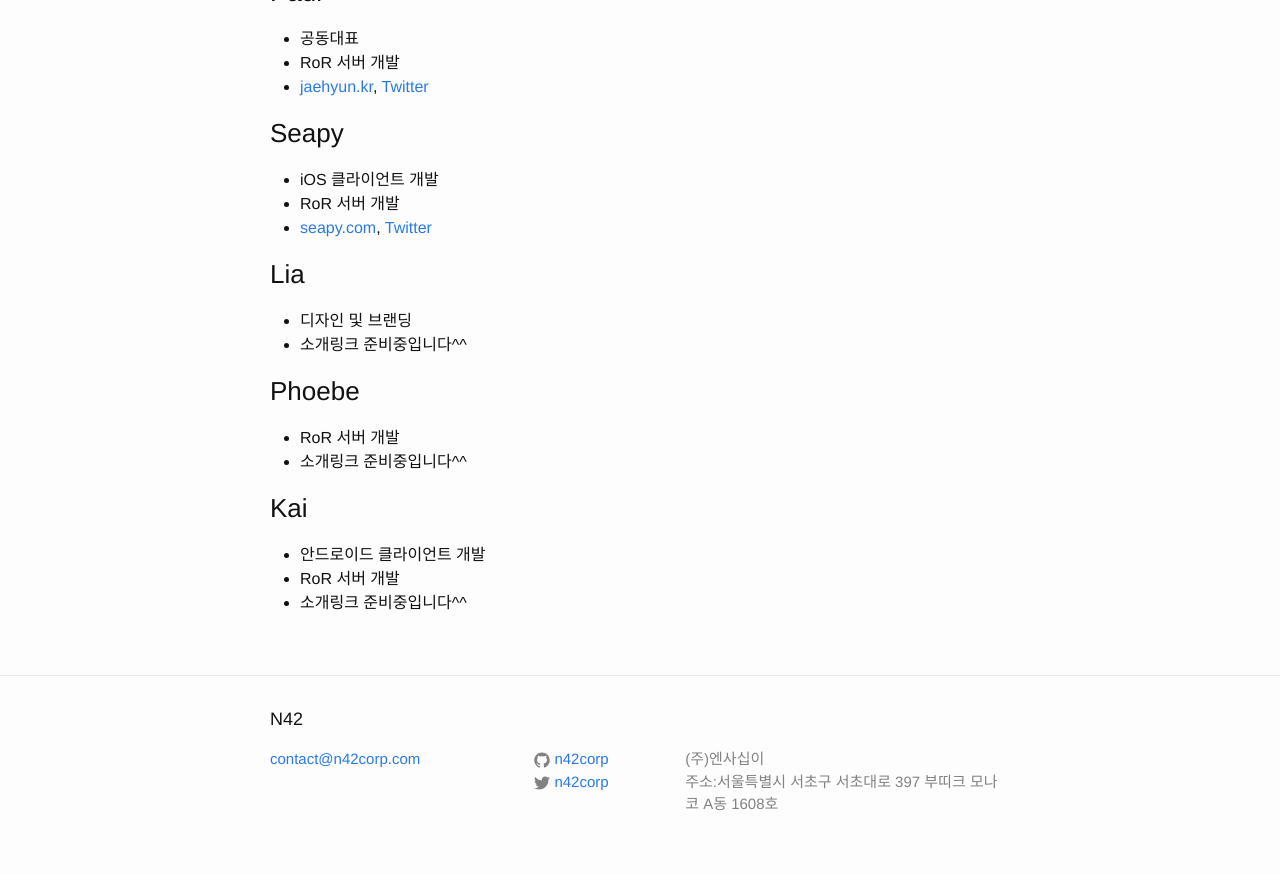
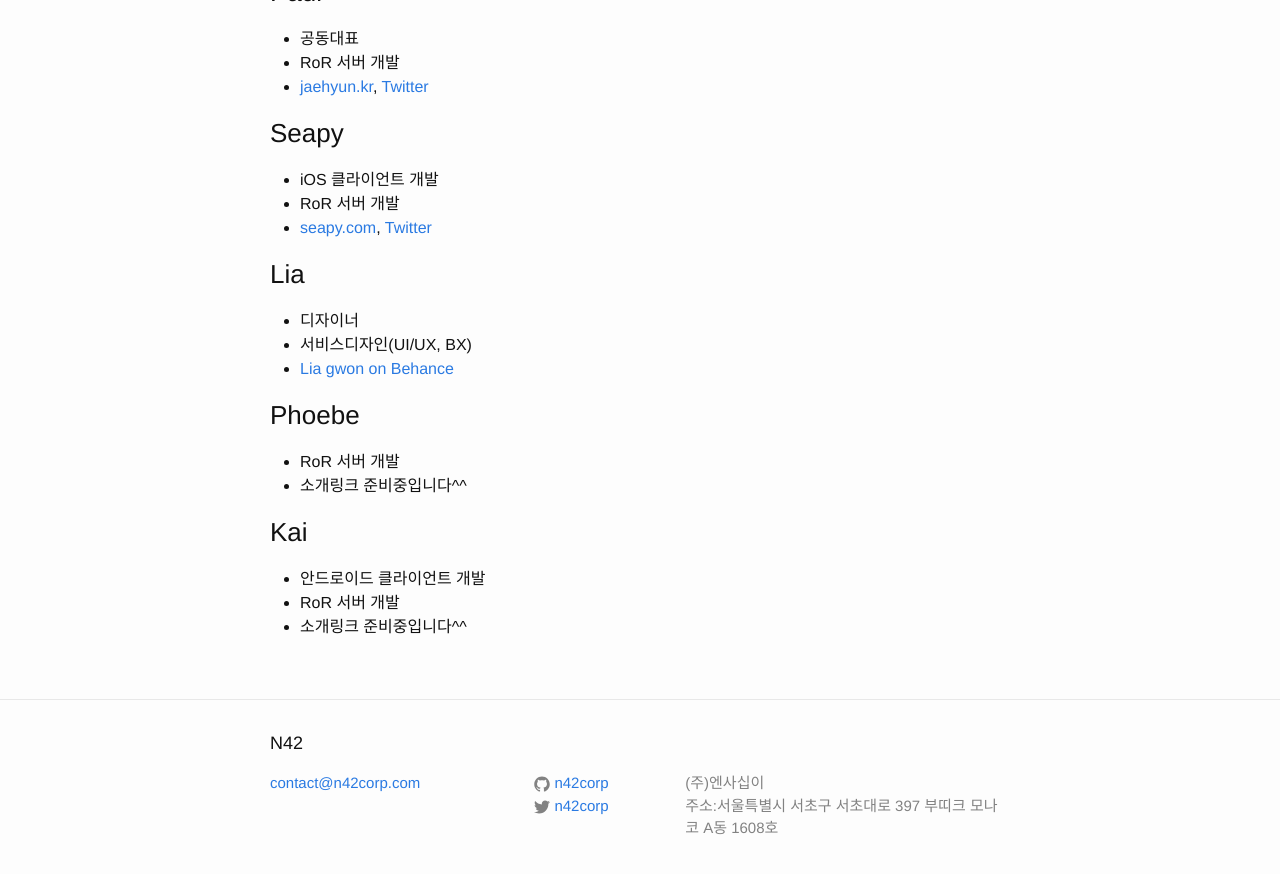
Before and after one commit to daangn/daangn-team-page, a Jekyll site: the page built from about.md, in a window 1280 px wide and 900 px high, scrolled down 599 px. Shown: the top 874 px of the window. Built offline with Jekyll 4.4.1, drawn with Linux system fonts in a browser that asks for light colours.

Commit message:
Update about.md

```diff
--- a/about.md
+++ b/about.md
@@ -32,8 +32,9 @@
 - [seapy.com](http://seapy.com/), [Twitter](https://twitter.com/seapy)
 
 ### Lia
-- 디자인 및 브랜딩
-- 소개링크 준비중입니다^^
+- 디자이너
+- 서비스디자인(UI/UX, BX)
+- [Lia gwon on Behance](https://www.behance.net/liagwon)
 
 ### Phoebe
 - RoR 서버 개발
```
